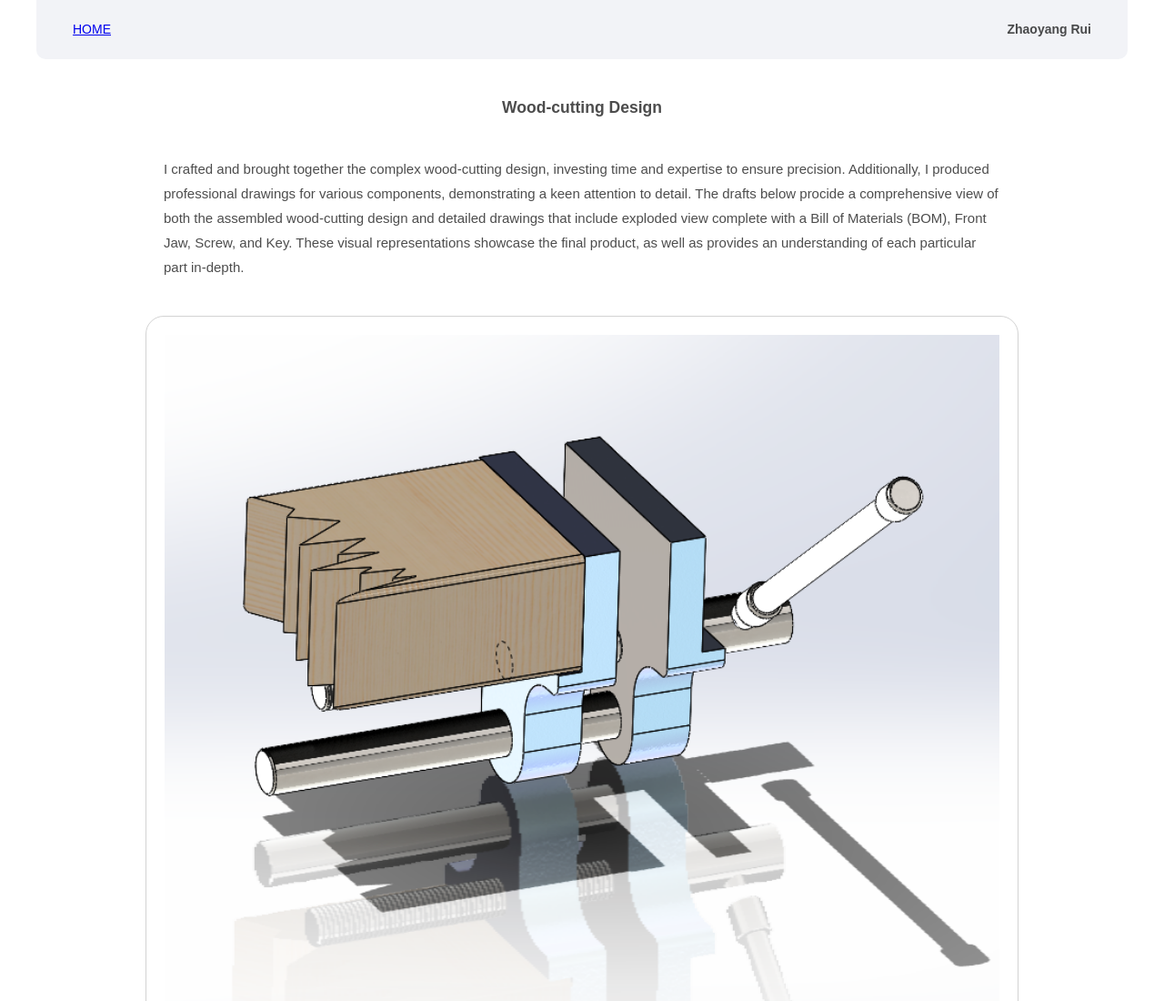
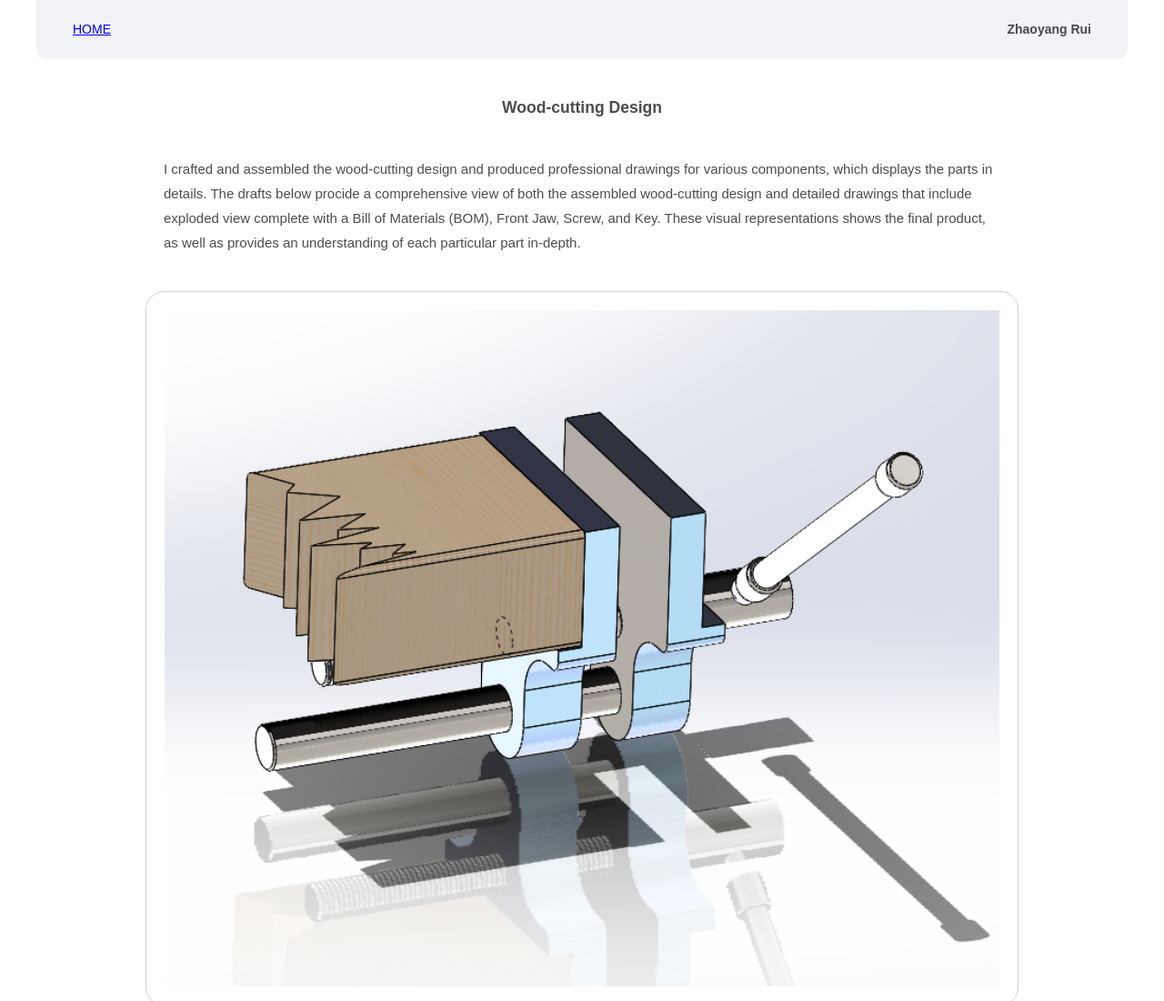
Before and after one commit to ruizhaoy/portfolio.ruizhaoy.github.io, a plain HTML site: page displayProjects/woodCutterProjectExtra.html in a window 1280 px wide. Shown: the top 1100 px of the page at 91% size. Drawn offline with nearby package versions, Linux system fonts and the light colour scheme.

Commit message:
Update woodCutterProjectExtra.html

```diff
--- a/displayProjects/woodCutterProjectExtra.html
+++ b/displayProjects/woodCutterProjectExtra.html
@@ -25,7 +25,7 @@
     </div>
     <div class="flexibleContainer bodyProject" style="flex-direction: column;">
         <h3>Wood-cutting Design</h3>
-        <p>I crafted and brought together the complex wood-cutting design, investing time and expertise to ensure precision. Additionally, I produced professional drawings for various components, demonstrating a keen attention to detail. The drafts below procide a comprehensive view of both the assembled wood-cutting design and detailed drawings that include exploded view complete with a Bill of Materials (BOM), Front Jaw, Screw, and Key. These visual representations showcase the final product, as well as provides an understanding of each particular part in-depth.</p>
+        <p>I crafted and assembled the wood-cutting design and produced professional drawings for various components, which displays the parts in details. The drafts below procide a comprehensive view of both the assembled wood-cutting design and detailed drawings that include exploded view complete with a Bill of Materials (BOM), Front Jaw, Screw, and Key. These visual representations shows the final product, as well as provides an understanding of each particular part in-depth.</p>
         <img src="project1Photos/woodCutterProjectExtra/extraProject1.PNG" alt="">
         <img src="project1Photos/woodCutterProjectExtra/project2FullPicture.jpg" alt="">
         <img src="project1Photos/woodCutterProjectExtra/project1FullPicture.jpg" alt="">
```
